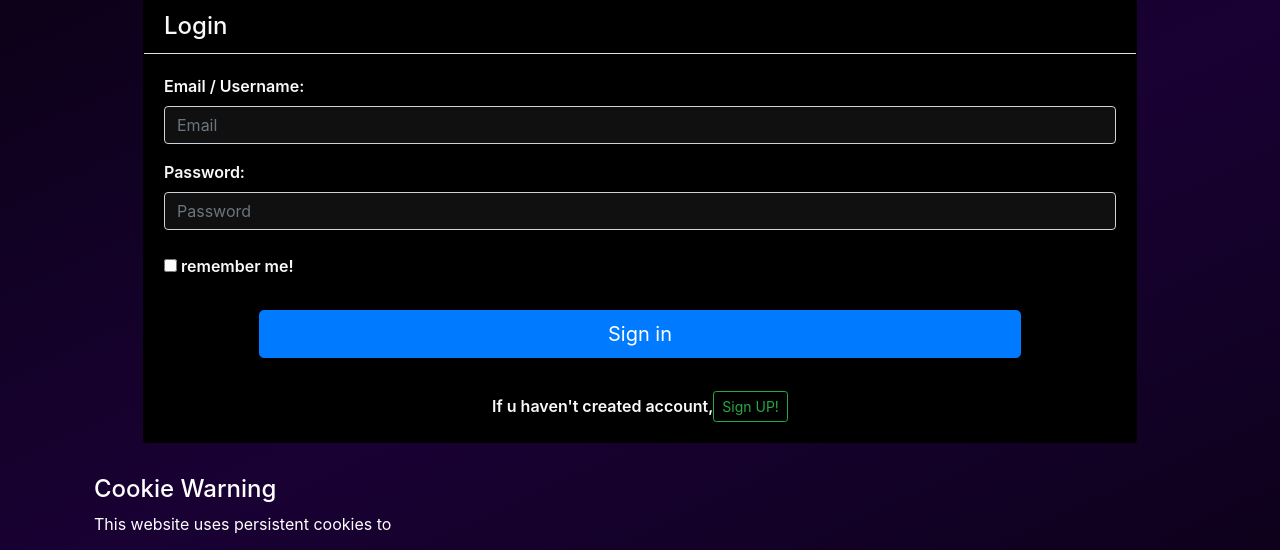
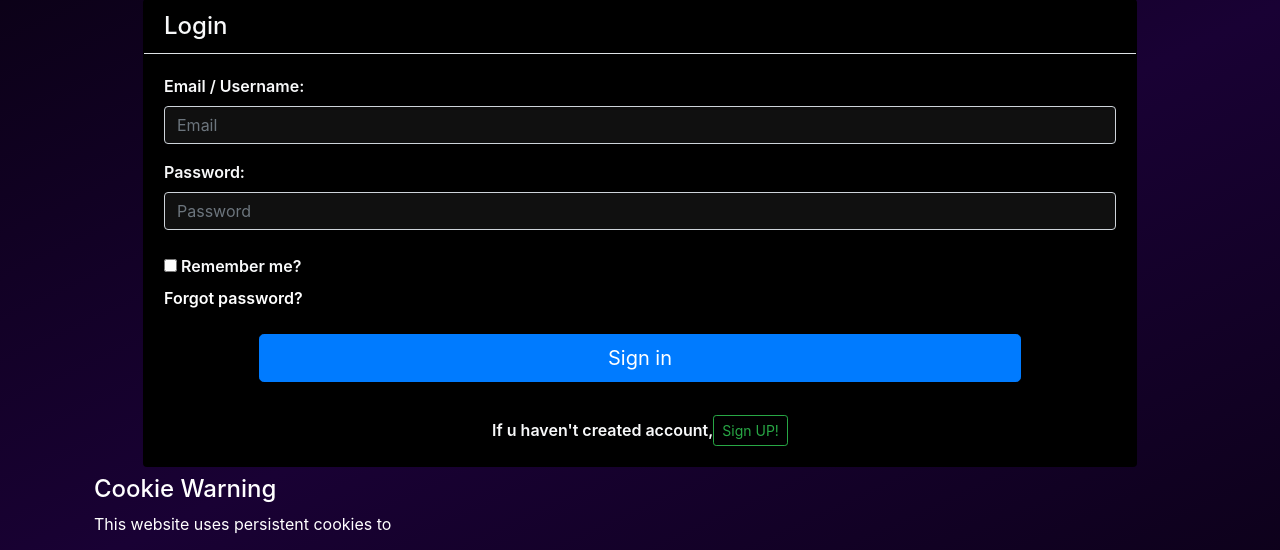
Before and after one commit to yesh21/MovieBookingSystem, a Flask app: page /user/login in a window 1280 px wide. Shown: the part 82-632 px from the top of the page. Run offline with Flask 2, Linux system fonts and the light colour scheme; some libraries are stand-ins or nearby versions.

Commit message:
Created a basic page for the user to reset their password, an a tag with the route has been added to the login page, there is an associated flask form set up, just the UI itself needs doing - but I will be working on the backend for this part

```diff
--- a/Flask_Cinema_Site/user/forms.py
+++ b/Flask_Cinema_Site/user/forms.py
@@ -68,3 +68,10 @@ class SignupForm(FlaskForm):
         if userdata:
             raise ValidationError(
                   f"Email '{userdata.email}' already exists")
+
+class SignupForm(FlaskForm):
+    email = StringField('Email', validators=[DataRequired(),
+                                             Email(message='Invalid email')
+                                             ], render_kw={
+                                                 "placeholder": "Email"})
+    send_reset_link = SubmitField('Reset password')
--- /dev/null
+++ b/Flask_Cinema_Site/user/templates/forgot_password.html
@@ -0,0 +1,5 @@
+{% extends 'user_base.html' %}
+
+{% block content %}
+
+{% endblock %}
--- a/Flask_Cinema_Site/user/templates/login.html
+++ b/Flask_Cinema_Site/user/templates/login.html
@@ -22,7 +22,10 @@
                         <br>
                         <div class="justify-content-center align-items-center">
                             {{ form.remember }}
-                            <label>remember me!</label>
+                            <label>Remember me?</label>
+                        </div>
+                        <div class="justify-content-center align-items-center">
+                          <a href="/user/reset/password">Forgot password?</a>
                         </div>
                         <br>
                         <div style="display: flex;justify-content: center;">
--- a/Flask_Cinema_Site/user/views.py
+++ b/Flask_Cinema_Site/user/views.py
@@ -24,6 +24,13 @@ login_manager.login_view = 'user.login'
 def load_user(customerid):
     return models.Customer.query.get(int(customerid))
 
+@user_blueprint.route('/reset/password', methods=['POST', 'GET'])
+def reset():
+    form = SignupForm()
+    if not form.validate_on_submit():
+        return render_template('forgot_password.html', title='Reset password', form=form)
+    else:
+        pass
 
 @user_blueprint.route('/', methods=['GET'])
 def user():
```
